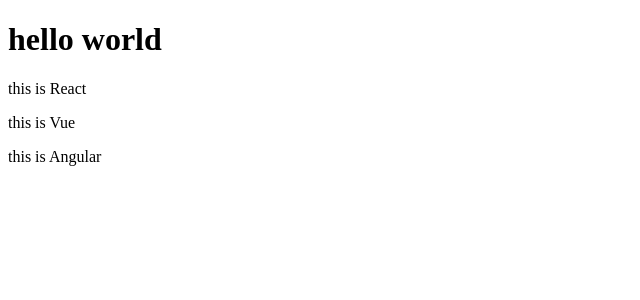
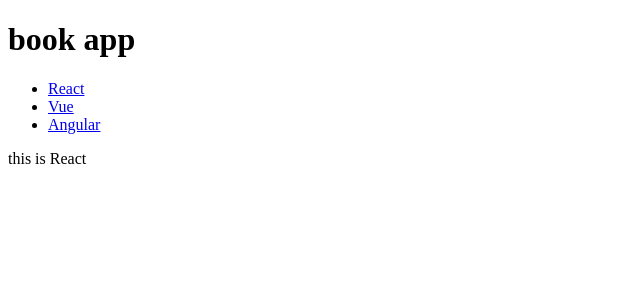
Before and after one commit to masanarih0ri/book-app, a React (Create React App) app: page / in a window 1280 px wide. Shown: the top 300 px of the page, without its empty margins (0-640 px from the left). Built offline with nearby package versions, Linux system fonts and the light colour scheme.

Commit message:
ルーティングを追加してURLごとにコンポーネントを表示する
React, Vue, AngularのURLごとに内容表示を切り替えるためにRouteタグやBrowserRouterを利用して実装

```diff
--- a/package.json
+++ b/package.json
@@ -8,6 +8,7 @@
     "@testing-library/user-event": "^7.1.2",
     "react": "^16.13.1",
     "react-dom": "^16.13.1",
+    "react-router-dom": "^5.1.2",
     "react-scripts": "3.4.1"
   },
   "scripts": {
--- a/src/App.jsx
+++ b/src/App.jsx
@@ -1,15 +1,42 @@
 import React from 'react';
 import Booklist from './components/Booklist';
+import { BrowserRouter, Route, Link } from 'react-router-dom';
 
 function App() {
   const languages = ['React', 'Vue', 'Angular'];
   return (
-    <div className="App">
-      <h1>hello world</h1>
-      <Booklist language={languages[0]} />
-      <Booklist language={languages[1]} />
-      <Booklist language={languages[2]} />
-    </div>
+    // BrowserRouterが必要
+    // exact path="/"は完全一致しているものだけを指定する。
+    <BrowserRouter>
+      <div className="App">
+        <h1>book app</h1>
+        <ul>
+          <li>
+            <Link to="/">React</Link>
+          </li>
+          <li>
+            <Link to="/vue">Vue</Link>
+          </li>
+          <li>
+            <Link to="/angular">Angular</Link>
+          </li>
+        </ul>
+        {/* ここのlangageは子コンポーネントに渡す際の名前 */}
+        <Route
+          exact
+          path="/"
+          render={(props) => <Booklist language={languages[0]} />}
+        />
+        <Route
+          path="/vue"
+          render={(props) => <Booklist language={languages[1]} />}
+        />
+        <Route
+          path="/angular"
+          render={(props) => <Booklist language={languages[2]} />}
+        />
+      </div>
+    </BrowserRouter>
   );
 }
 
```
Also changed, not shown: 1 other file (tests, documents, lock files or other folders).
